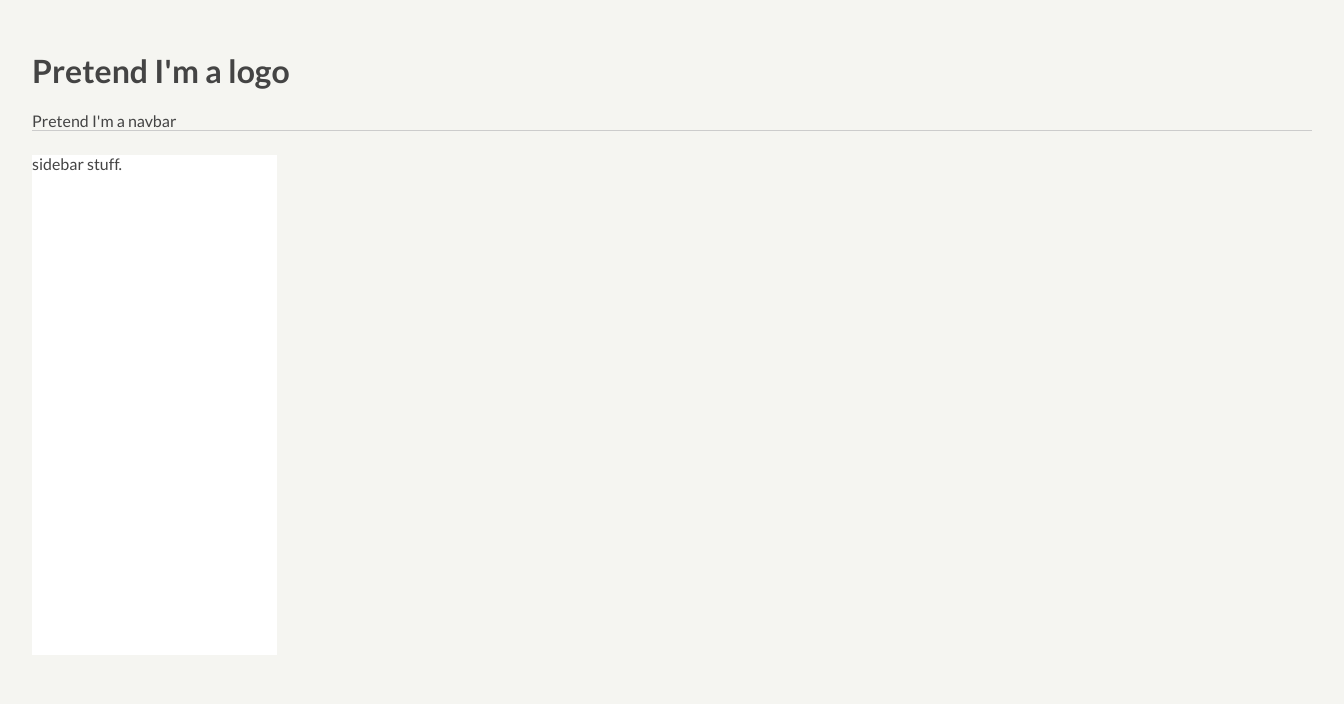
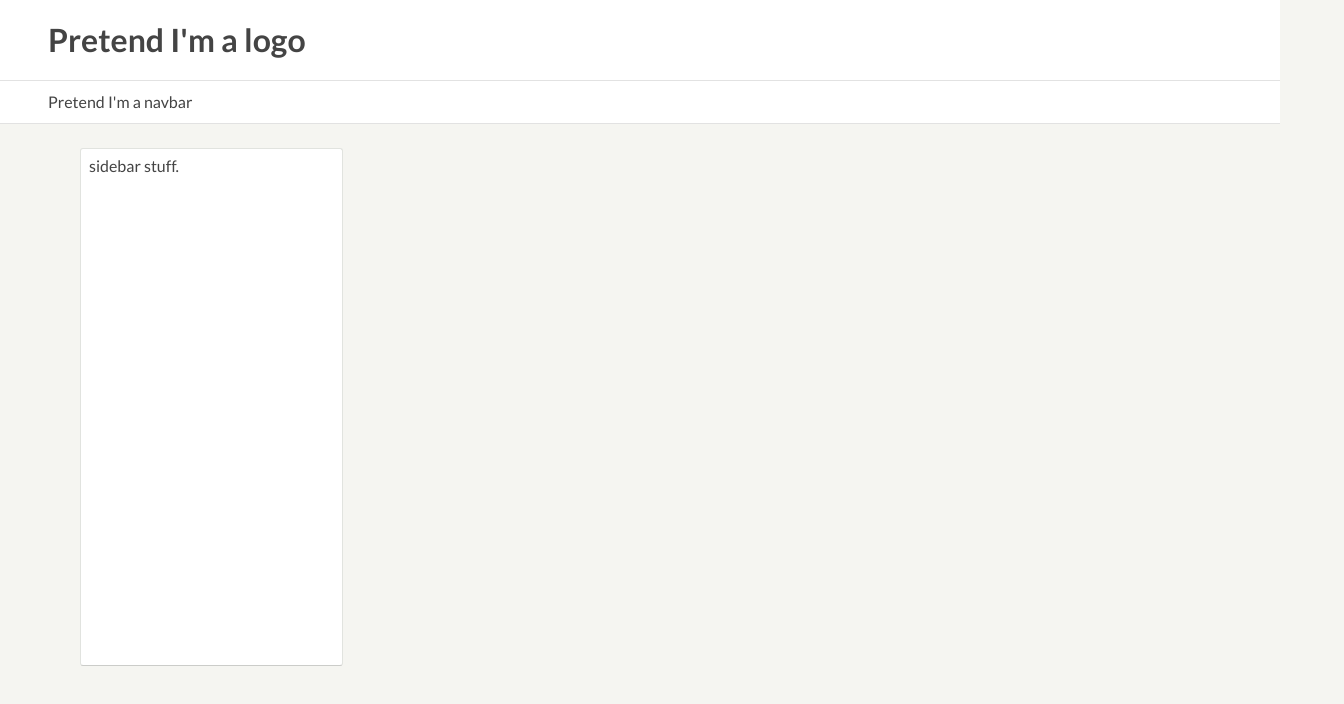
Before and after one commit to tinydinosaurs/ironyard_fake_etsy, a website: page index.html in a window 1280 px wide. Shown: the whole page, 1344 px wide, since content can reach past the window. Drawn offline with nearby package versions, Linux system fonts and the light colour scheme.

Commit message:
content is styled, needs header and footer

```diff
--- a/index.html
+++ b/index.html
@@ -8,7 +8,9 @@
 </head>
 <body>
 	<header>
-		<h1>Pretend I'm a logo</h1>
+		<div class="search-bar">
+			<h1>Pretend I'm a logo</h1>
+		</div>
 		<nav>Pretend I'm a navbar</nav>
 	</header>
 	<aside>
--- a/styles/main.scss
+++ b/styles/main.scss
@@ -1,17 +1,30 @@
 @import url(https://fonts.googleapis.com/css?family=Lato:400,300,700);
+
+$element-bg: white;
+$main-bg: #f5f5f1;
+
+@mixin borders {
+	border: 1px solid #e1e3df;
+	border-bottom-color: #cbccc9;
+	border-radius: 3px;
+}
 
 html, body {
 	width: 100%;
-	background-color: #f5f5f1;
 }
 
 body {
 	font-family: 'Lato', sans-serif;
-	padding: 2em;
 	color: #444;
+	background-color: $main-bg;
 }
 
-nav {border-bottom: 1px solid #ccc;}
+h1 {
+	margin:0;
+	padding: 0;
+}
+
+
 
 img {
 	min-width: 100%;
@@ -23,6 +36,26 @@ a {
 	text-decoration: none;
 }
 
+header {
+	background-color: $element-bg;
+}
+
+
+.search-bar {
+	height: 80px;
+	line-height: 80px;
+	padding: 0 3em;
+	border-bottom: 1px solid #e2e2e2;
+}
+
+nav {
+	height: 42px;
+	line-height: 42px;
+	padding: 0 3em;
+	border-bottom: 1px solid #e2e2e2;
+}
+
+
 section {
 	margin-top: 1em;
 }
@@ -32,23 +65,23 @@ aside {
 	height: 500px;
 	background-color: white;
 	float: left;
-	margin-top: 1.5em;
-	margin-right: 0.5em;
+	margin: 1.5em 0.5em 0 5em;
+	@include borders;
+	padding: 0.5em;
 }
 
 #content {
 	display: flex;
 	flex-wrap: wrap;
 	align-content: flex-start;
+	margin-right: 2em;
 }
 
 .search-result {
 	width: 230px;
 	/*height: 230px;*/
 	margin: 0.5em;
-	border: 1px solid #e1e3df;
-	border-bottom-color: #cbccc9;
-	border-radius: 3px;
+	@include borders;
 }
 
 .details {
--- /dev/null
+++ b/styles/styles.css
@@ -0,0 +1,23 @@
+/*
+Errno::ENOENT: No such file or directory - styles.scss
+
+Backtrace:
+/Library/Ruby/Gems/2.0.0/gems/sass-3.4.14/lib/sass/plugin/compiler.rb:482:in `read'
+/Library/Ruby/Gems/2.0.0/gems/sass-3.4.14/lib/sass/plugin/compiler.rb:482:in `update_stylesheet'
+/Library/Ruby/Gems/2.0.0/gems/sass-3.4.14/lib/sass/plugin/compiler.rb:215:in `block in update_stylesheets'
+/Library/Ruby/Gems/2.0.0/gems/sass-3.4.14/lib/sass/plugin/compiler.rb:209:in `each'
+/Library/Ruby/Gems/2.0.0/gems/sass-3.4.14/lib/sass/plugin/compiler.rb:209:in `update_stylesheets'
+/Library/Ruby/Gems/2.0.0/gems/sass-3.4.14/lib/sass/plugin/compiler.rb:293:in `watch'
+/Library/Ruby/Gems/2.0.0/gems/sass-3.4.14/lib/sass/plugin.rb:108:in `method_missing'
+/Library/Ruby/Gems/2.0.0/gems/sass-3.4.14/lib/sass/exec/sass_scss.rb:381:in `watch_or_update'
+/Library/Ruby/Gems/2.0.0/gems/sass-3.4.14/lib/sass/exec/sass_scss.rb:51:in `process_result'
+/Library/Ruby/Gems/2.0.0/gems/sass-3.4.14/lib/sass/exec/base.rb:52:in `parse'
+/Library/Ruby/Gems/2.0.0/gems/sass-3.4.14/lib/sass/exec/base.rb:19:in `parse!'
+/Library/Ruby/Gems/2.0.0/gems/sass-3.4.14/bin/sass:13:in `<top (required)>'
+/usr/bin/sass:23:in `load'
+/usr/bin/sass:23:in `<main>'
+*/
+body:before {
+  white-space: pre;
+  font-family: monospace;
+  content: "Errno::ENOENT: No such file or directory - styles.scss"; }
```
Also changed, not shown: styles/main.css, 1 other file.
